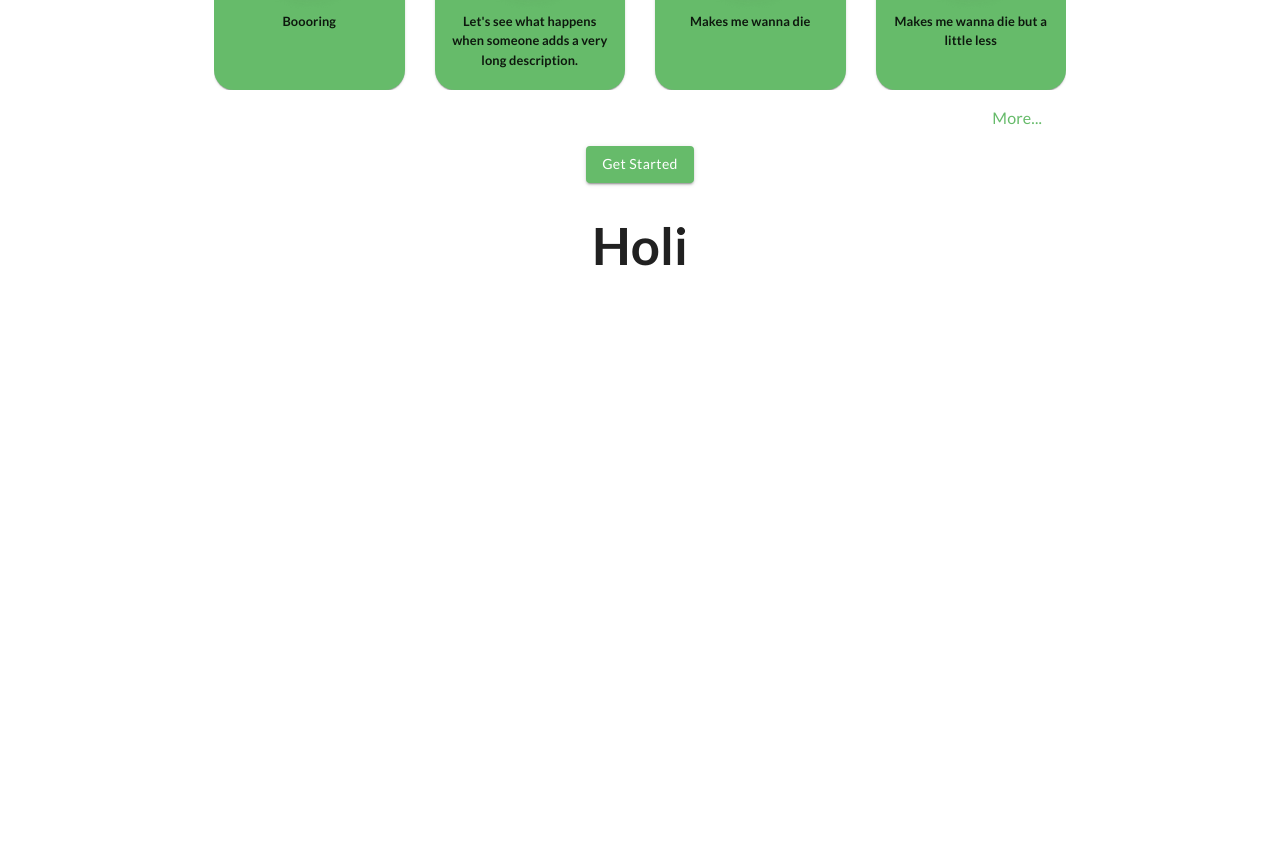
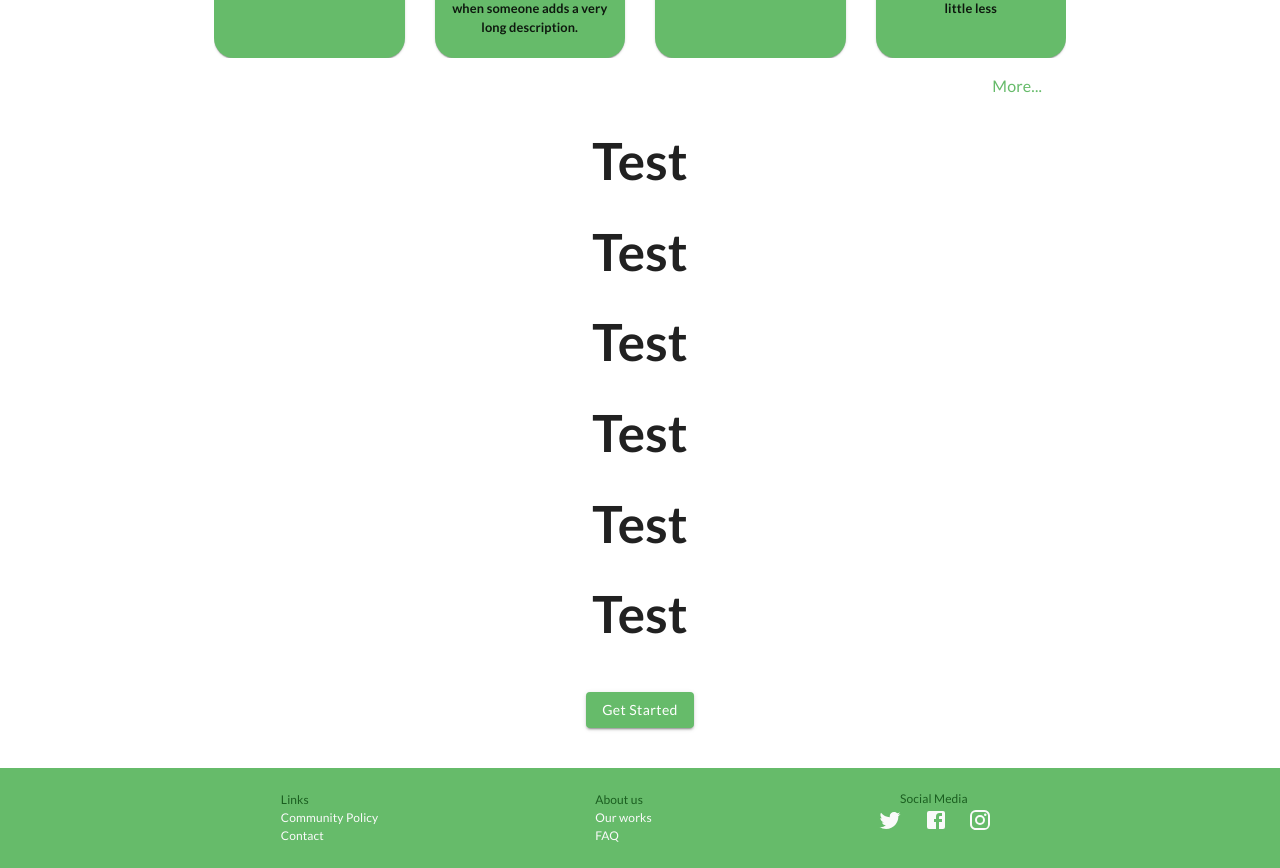
Before and after one commit to AlessHub/ecoenergy_front, a React (Vite) app: page / in a window 1280 px wide. Shown: the part 460-1328 px from the top of the page. Before the commit the page ends 800 px from the top, so only its background shows below. Built offline with nearby package versions, Linux system fonts and the light colour scheme.

Commit message:
created footer, added to home view

```diff
--- a/src/App.css
+++ b/src/App.css
@@ -3,8 +3,6 @@
 *{
   font-family: 'Lato' !important;
 }
-
-
 #root {
   max-width: 1280px;
   margin: 0 auto;
--- a/src/App.jsx
+++ b/src/App.jsx
@@ -5,7 +5,7 @@ import PublicRoute from './router/public/Router';
 
 import { ThemeProvider, createTheme } from '@mui/material/styles';
 import CssBaseline from '@mui/material/CssBaseline';
-import { green, grey } from '@mui/material/colors';
+import { green, grey, red, orange } from '@mui/material/colors';
 
 const theme = createTheme({
   palette: {
@@ -13,6 +13,8 @@ const theme = createTheme({
       primary: green[400],
       secondary: grey[50],
       tertiary: green[900],
+      danger: red[500],
+      warning: orange[500]
     },
     background: {
       paper: green[400],
--- a/src/components/layout/navigation/Footer.jsx
+++ b/src/components/layout/navigation/Footer.jsx
@@ -0,0 +1,57 @@
+import React from "react";
+import { BottomNavigation, Container, Typography } from "@mui/material";
+import TwitterIcon from "@mui/icons-material/Twitter";
+import FacebookIcon from "@mui/icons-material/Facebook";
+import InstagramIcon from "@mui/icons-material/Instagram";
+import { BottomNavigationAction } from "@mui/material";
+import { Box } from "@mui/system";
+
+const Footer = () => {
+  return (
+    <>
+      <BottomNavigation
+        sx={{ minHeight: "100px", width: "100%" }}
+        showLabels
+        onChange={(event, newValue) => {
+          setValue(newValue);
+        }}
+      >
+        <Container sx={{ display: "flex", alignItems:'center', justifyContent:'space-evenly', pl:0, pr:0 }}>
+          <Typography textAlign="left" sx={{fontSize:12}} color="main.secondary">
+            <Box color="main.tertiary">Links</Box>
+            <Box>Community Policy</Box>
+            <Box>Contact</Box>
+          </Typography>
+          <Typography textAlign="left" sx={{fontSize:12}} color="main.secondary">
+            <Box color="main.tertiary">About us</Box>
+            <Box>Our works</Box>
+            <Box>FAQ</Box>
+          </Typography>
+            <Typography  sx={{fontSize:12}} color="main.tertiary">
+              <Box sx={{}}>Social Media</Box>
+              <Box>
+              <BottomNavigationAction
+                sx={{ color: "main.secondary", p:0, minWidth: '20px' }}
+                label="Recents"
+                icon={<TwitterIcon />}
+              />
+              <BottomNavigationAction
+                sx={{ color: "main.secondary", p:0, minWidth: '20px' }}
+                label="Favorites"
+                icon={<FacebookIcon />}
+              />
+              <BottomNavigationAction
+                sx={{ color: "main.secondary", p:0 , minWidth: '20px'}}
+                label="Nearby"
+                icon={<InstagramIcon />}
+              />
+
+              </Box>
+            </Typography>
+        </Container>
+      </BottomNavigation>
+    </>
+  );
+};
+
+export default Footer;
--- a/src/index.css
+++ b/src/index.css
@@ -2,7 +2,6 @@
   font-family: Inter, system-ui, Avenir, Helvetica, Arial, sans-serif;
   line-height: 1.5;
   font-weight: 400;
-
   color-scheme: light dark;
   color: rgba(255, 255, 255, 0.87);
   background-color: #242424;
@@ -12,6 +11,12 @@
   -webkit-font-smoothing: antialiased;
   -moz-osx-font-smoothing: grayscale;
   -webkit-text-size-adjust: 100%;
+}
+
+#root{
+  max-width: 100% !important;
+  width: 100%;
+  padding: 0 !important;
 }
 
 a {
--- a/src/views/Home.jsx
+++ b/src/views/Home.jsx
@@ -5,6 +5,7 @@ import Slider from "../components/layout/navigation/Slider/Slider";
 import { useState } from "react";
 import { Typography } from "@mui/material";
 import { Button } from "@mui/material";
+import Footer from "../components/layout/navigation/Footer";
 
 const Home = () => {
   const [isLogin, setIsLogin] = useState(true);
@@ -24,10 +25,17 @@ const Home = () => {
       </Typography>
       <NavPublic />
       <Slider />
+      <h1>Test</h1>
+      <h1>Test</h1>
+      <h1>Test</h1>
+      <h1>Test</h1>
+      <h1>Test</h1>
+      <h1>Test</h1>
       <Button
         variant="contained"
         sx={{
           mt:2,
+          mb: 5,
           textTransform: 'capitalize',
           backgroundColor: "main.primary",
           "&:hover": {
@@ -50,7 +58,7 @@ const Home = () => {
       >
         Get Started
       </Button>
-      <h1>Holi</h1>
+      <Footer></Footer>
     </>
   );
 };
```
